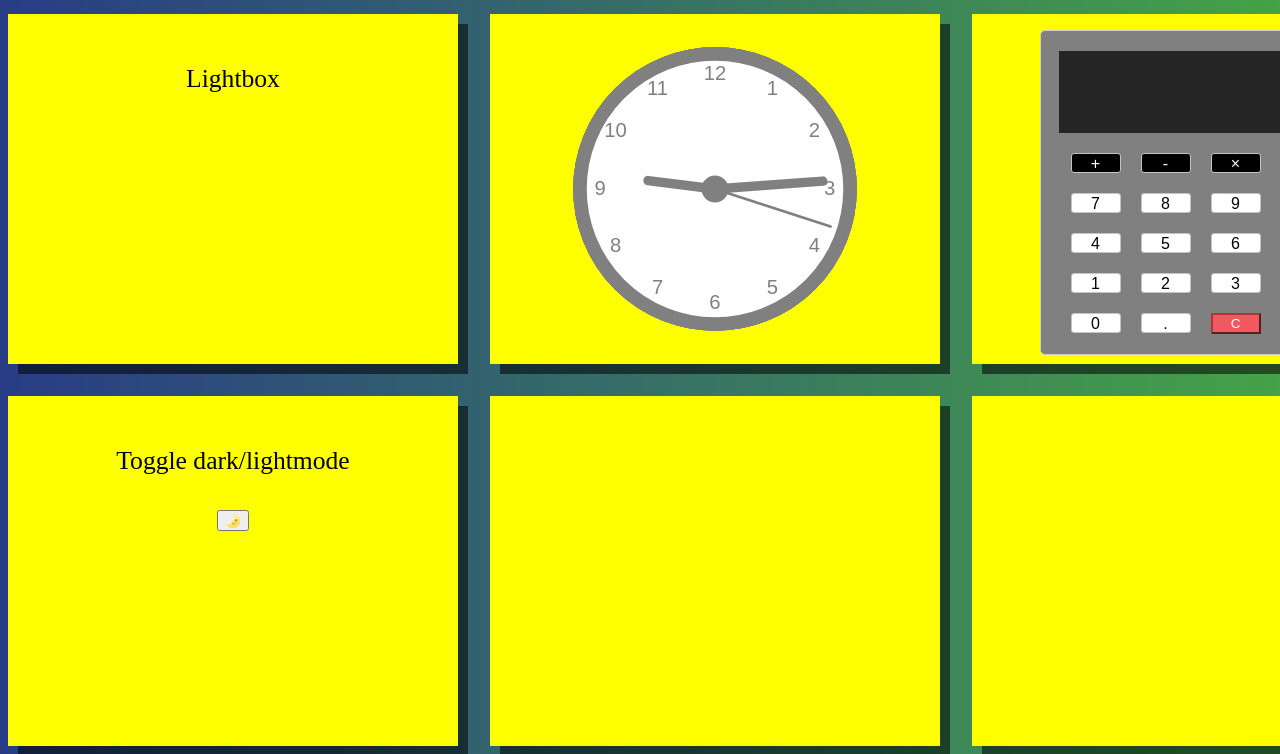
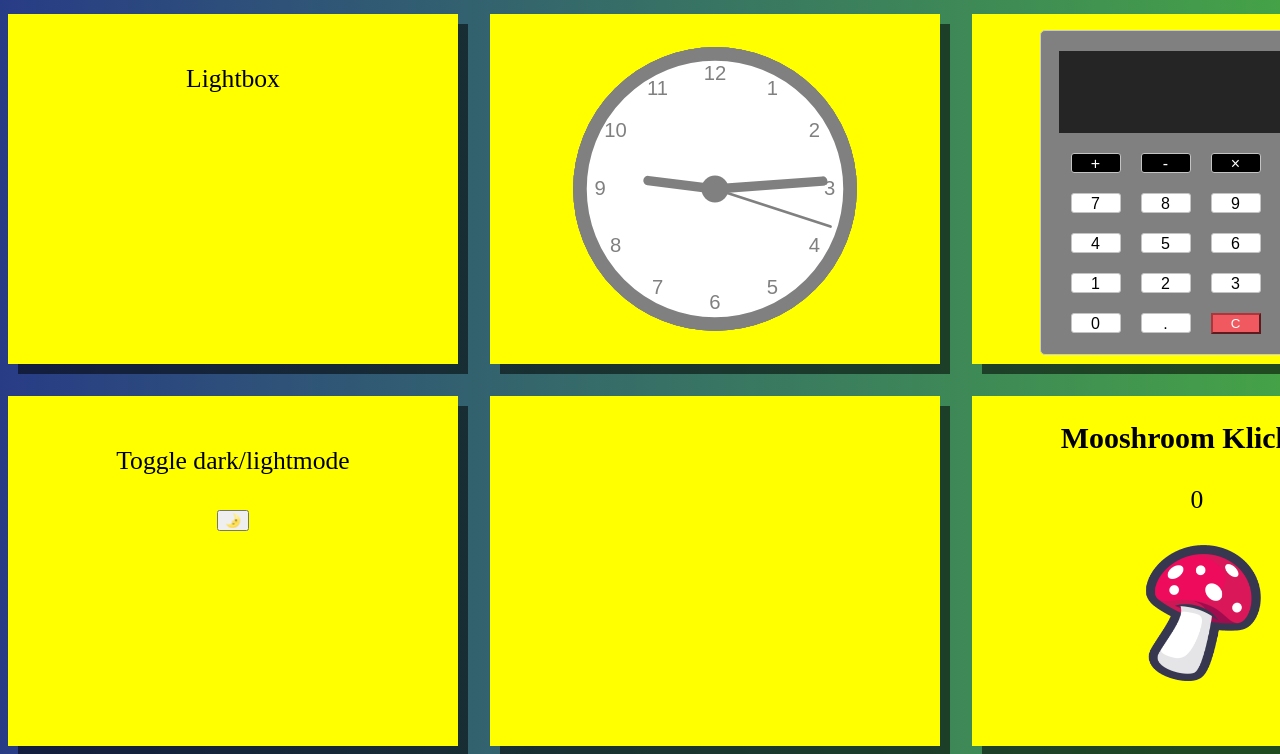
Before and after one commit to Cabinet716/Ackemo-smorgasbord, a plain HTML site: page projects/JS_Playground/index.html in a window 1280 px wide. Shown: the part 114-868 px from the top of the page. Drawn offline with Linux system fonts and the light colour scheme.

Commit message:
started a clicker game

```diff
--- a/projects/JS_Playground/assets/css/main.css
+++ b/projects/JS_Playground/assets/css/main.css
@@ -137,3 +137,11 @@ body.light-mode button {
 	grid-gap: 20px;
 	padding: 20px;
 }
+.square_6 h3 {
+	margin-top: 0;
+}
+
+.mush {
+	width: 50%;
+	height: 50%;
+}
--- a/projects/JS_Playground/assets/js/playground.js
+++ b/projects/JS_Playground/assets/js/playground.js
@@ -197,6 +197,6 @@ function toggleDarkLight() {
 
 /*********************************************************************/
 
-/********************************Ballz********************************/
+/********************************Shroom*******************************/
 
 /*********************************************************************/
--- a/projects/JS_Playground/index.html
+++ b/projects/JS_Playground/index.html
@@ -67,7 +67,9 @@
         </section>
 
         <section class="square_6">
-            <p></p>
+            <h3>Mooshroom Klickare</h3>
+            <p class="total">0</p>
+            <img class="mush" src="assets/images/Shrom.png" alt="Mooshrooom">
         </section>
     </div>
     <script src="assets/js/playground.js"></script>
```
Also changed, not shown: projects/JS_Playground/assets/images/Shrom.png (added), projects/JS_Playground/assets/images/acid.jpg (added).
